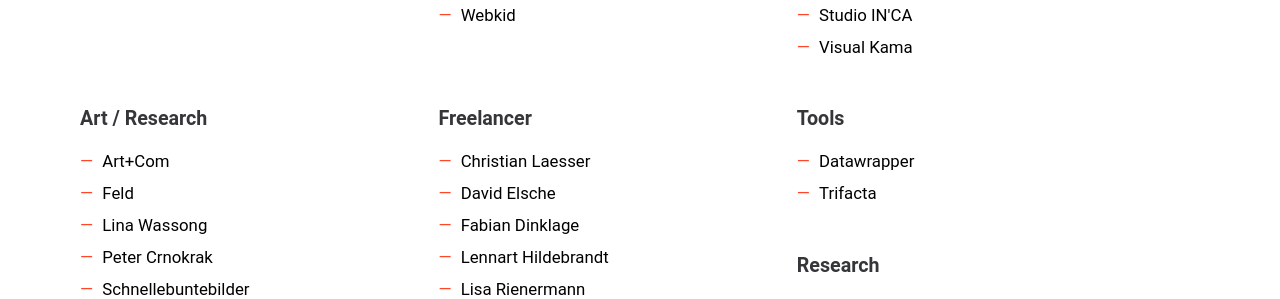
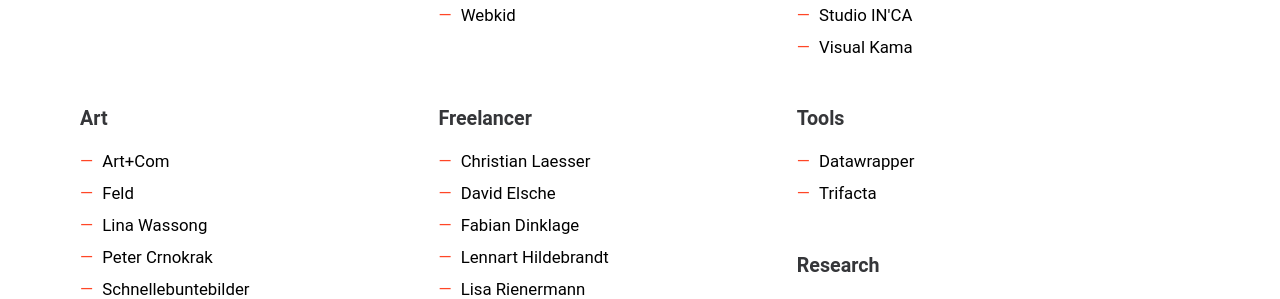
Before and after one commit to Data-Visualization-Berlin/datavis.berlin, a Jekyll site: the page built from index.html, in a window 1280 px wide and 900 px high, scrolled down 656 px. Shown: the part 153-452 px from the top of the window. Built offline with Jekyll 4.4.1, drawn with Linux system fonts in a browser that asks for light colours.

Commit message:
Update index.html

```diff
--- a/index.html
+++ b/index.html
@@ -39,7 +39,7 @@
       </section>
 
       <section id="art">
-        <h3>Art / Research</h3>
+        <h3>Art</h3>
         <ul>
           <li><a href="https://artcom.de/">Art+Com</a></li>
           <li><a href="http://www.feld.is/">Feld</a></li>
```
